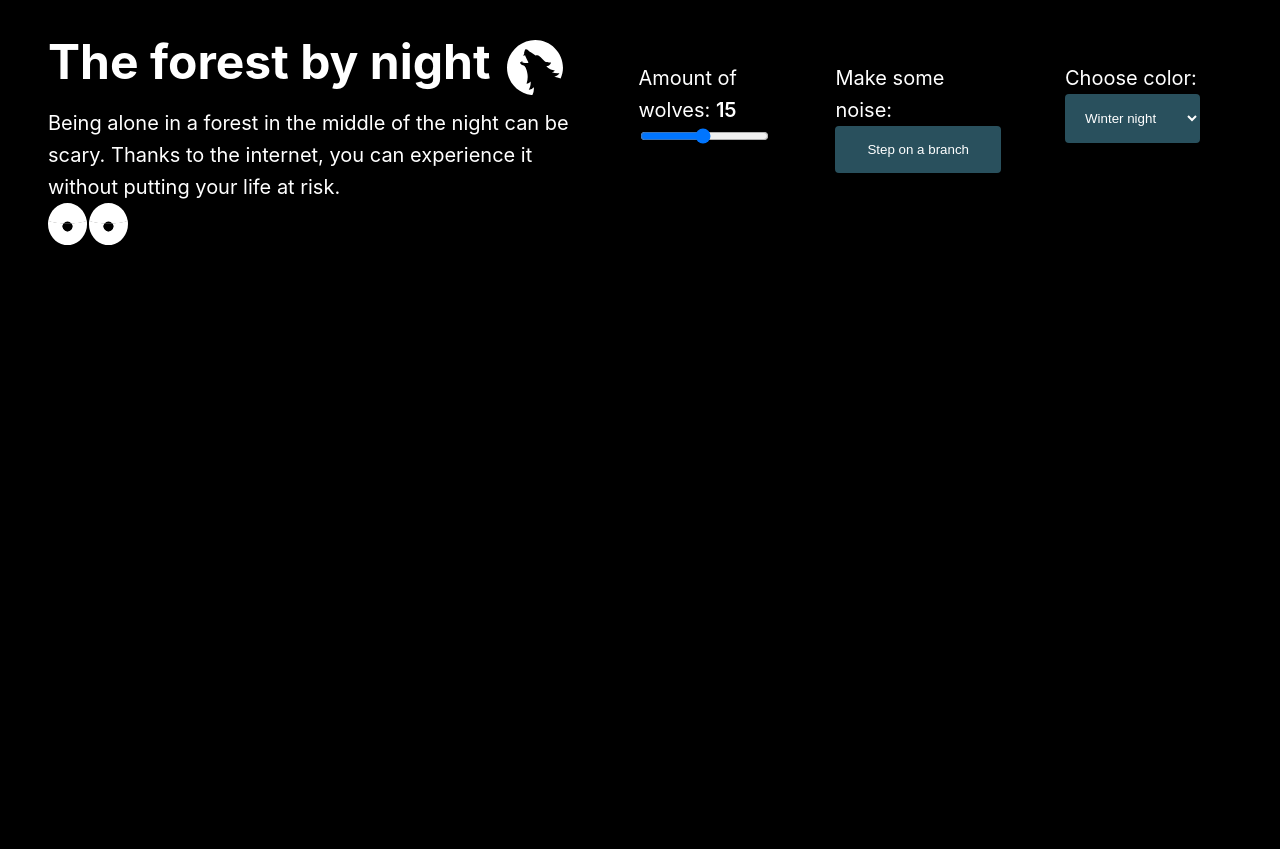
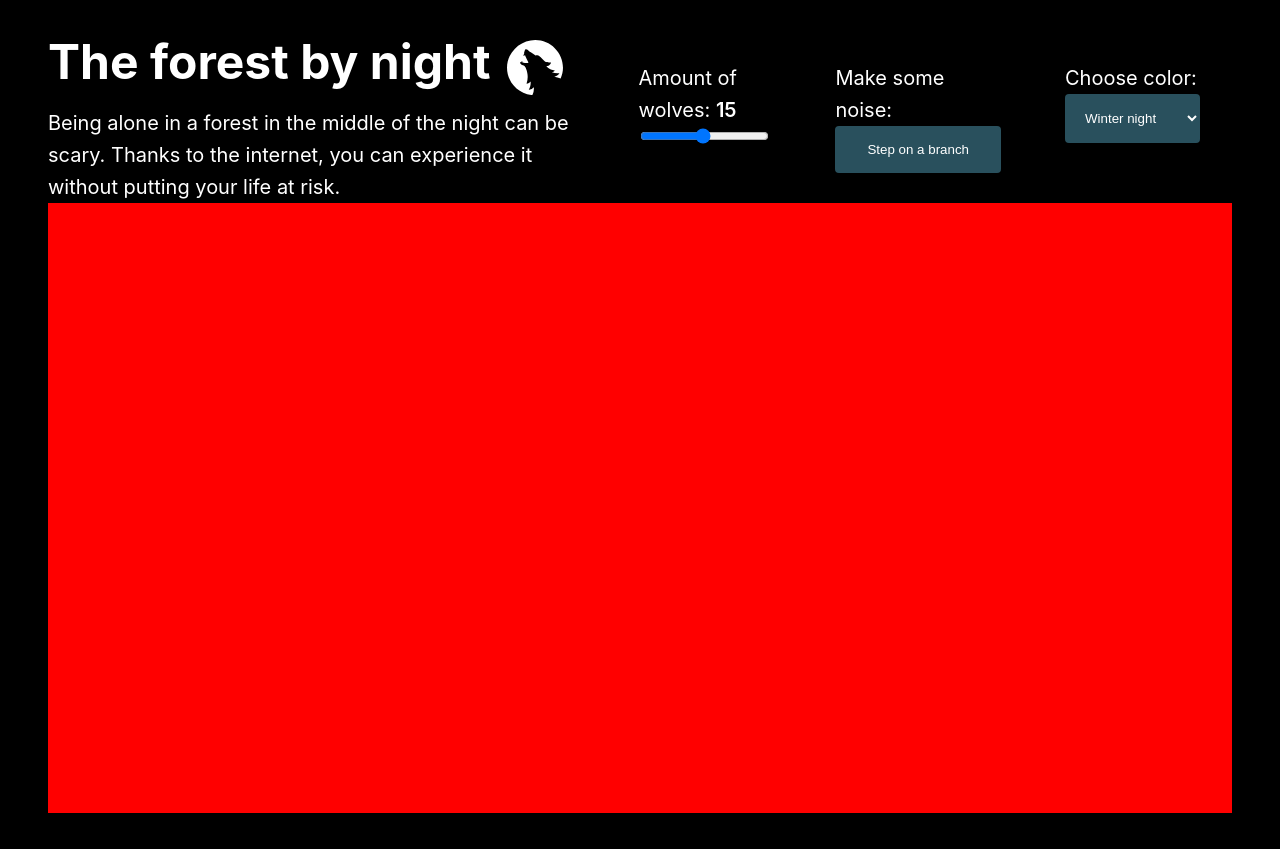
Before and after one commit to jennecattoor/art-generator, a React (Create React App) app: page / in a window 1280 px wide. Before the commit the page ends 800 px from the top, so only its background shows below. Built offline with nearby package versions, Linux system fonts and the light colour scheme.

Commit message:
Made the background changing work

```diff
--- a/src/App.js
+++ b/src/App.js
@@ -1,6 +1,6 @@
-import './App.css';
+import './styling/App.css';
 import Wolf from './icons/Wolf';
-import Eyes from './icons/Eyes'
+import Art from './components/Art'
 import Slider from './components/Slider'
 import Button from './components/Button'
 import Select from './components/Select'
@@ -21,6 +21,7 @@ function App() {
     {name: 'Arctic night', color: '#0f0f41'},
     {name: 'Desert night', color: '#02012c'},
   ]
+
   return (
     <div className="container">
       <section className='info-input'>
@@ -32,12 +33,12 @@ function App() {
         </div>
         <div className="input">
           <div className="input-item"><Slider label="Amount of wolves:" min={1} max={30} value={amount} onValueChange={v => setAmount(v)}/></div>
-          <div className="input-item"><Button label="Make some noise:" value="Step on a branch" onClick={handleButtonClick} /></div>
+          <div className="input-item"><Button label="Make some noise:" value="Step on a branch" onClick={handleButtonClick}/></div>
           <div className="input-item"><Select label="Choose color:" value={mood} /></div>
         </div>
       </section>
       <section>
-        <div className="eyes"><Eyes /></div>
+        <Art />
       </section>
     </div>
   );
--- /dev/null
+++ b/src/components/Art.js
@@ -0,0 +1,9 @@
+import * as React from "react"
+
+export default function Art() {
+  return (
+  <svg version="1.1" width="100%" height="610"xmlns="http://www.w3.org/2000/svg">
+        <rect width="100%" height="100%" fill="red" />
+  </svg>
+  )
+}
--- a/src/components/Button.js
+++ b/src/components/Button.js
@@ -1,3 +1,5 @@
+import '../styling/Button.css';
+
 const Button = ({label, value}) => {
     return (
         <label>
--- a/src/components/Select.js
+++ b/src/components/Select.js
@@ -1,9 +1,17 @@
 const Select = ({label, value}) => {
+
+    const handleChange = (color) => {
+        document.documentElement.style.setProperty('--color-background', color)
+    }
+
     return (
         <label>
             <p>{label}</p>
-            <select className="select" name="night">
-                {value.map(mood => <option key={mood.name} value={mood.name}>{mood.name}</option>)}
+            <select
+                className="select"
+                name="night"
+                onChange={(e) => handleChange(e.target.value)}>
+                {value.map(mood => <option key={mood.name} value={mood.color} >{mood.name}</option>)}
             </select>
         </label>
     )
--- a/src/icons/Wolf.js
+++ b/src/icons/Wolf.js
@@ -2,7 +2,7 @@ import * as React from "react"
 
 export default function Wolf() {
   return (
-  <svg id="Layer_1" data-name="Layer 1" xmlns="http://www.w3.org/2000/svg" viewBox="0 0 238.89969 235.16628" fill="#fff">
+  <svg xmlns="http://www.w3.org/2000/svg" viewBox="0 0 238.89969 235.16628" fill="#fff">
     <path d="M244.44984,125.62236c0,14.93137-3.73265,31.10671-9.954,46.03809a112.18733,112.18733,0,0,0-27.37406-7.46607c8.71-2.48869,17.4193-7.46531,22.39668-14.93137a70.42534,70.42534,0,0,1-32.35067-3.73266c4.97661,0,8.70927-3.73265,12.44268-7.4653-26.13009-4.97738-36.08409-18.664-36.08409-18.664,14.93138,0,21.15272-16.17534,19.908-16.17534-3.73265-1.24472-8.70927,2.48793-24.88537-2.48869-27.37329-28.618-28.618-28.618-42.30467-27.37405-1.24472-1.244-27.374-18.664-27.374-18.664S85.18364,39.76754,81.45023,52.21022c-1.244,4.97738-3.73266,7.46607-2.48793,12.44269l-3.73342,8.71v1.244h1.24473L82.695,72.119c4.97662,14.93062,16.17534,29.862,13.68665,32.35068s-12.44269,1.244-24.88537-1.244l-1.244-6.22134H69.00754L66.51961,101.981H64.03092c-1.24472-1.244-2.48869,0-2.48869,1.24472-1.244,6.22134,6.22135,9.954,12.44269,12.44269C83.93891,119.401,86.4276,129.355,86.4276,129.355c8.71,21.15271,9.954,43.54939,2.48869,64.70211,7.46531-1.24473,13.68665-4.97738,17.4193-9.954,1.24473,12.44268-1.244,24.88537-7.4653,34.83936v1.244h1.244a32.32973,32.32973,0,0,0,19.90875-11.198,60.41069,60.41069,0,0,1-6.22134,33.59464C52.8322,237.60652,5.55016,186.59106,5.55016,125.62236c0-64.70211,55.99207-118.2055,120.69418-118.2055S244.44984,60.92025,244.44984,125.62236Z" transform="translate(-5.55016 -7.41686)"/>
   </svg>
   )
--- a/src/index.css
+++ b/src/index.css
@@ -1,3 +1,7 @@
+:root {
+  --color-background: #000;
+}
+
 body {
   margin: 0;
   font-family: -apple-system, BlinkMacSystemFont, 'Segoe UI', 'Roboto', 'Oxygen',
@@ -5,7 +9,7 @@ body {
     sans-serif;
   -webkit-font-smoothing: antialiased;
   -moz-osx-font-smoothing: grayscale;
-  background-color: black;
+  background-color: var(--color-background);
   color: white;
 }
 
--- a/src/App.css
+++ b/src/styling/App.css
@@ -40,18 +40,6 @@
   margin: 0 2rem;
 }
 
-.button {
-  padding: 1rem 2rem;
-  border: none;
-  border-radius: 4px;
-  background-color: #29505d;
-  color: white;
-  cursor: pointer;
-}
-
-.button:hover {
-  background-color: #477381;
-}
 
 .select {
   padding: 1rem 1rem;
--- /dev/null
+++ b/src/styling/Button.css
@@ -0,0 +1,12 @@
+.button {
+  padding: 1rem 2rem;
+  border: none;
+  border-radius: 4px;
+  background-color: #29505d;
+  color: white;
+  cursor: pointer;
+}
+
+.button:hover {
+  background-color: #477381;
+}
```
Lines whose indentation alone changed are shown as unchanged.
